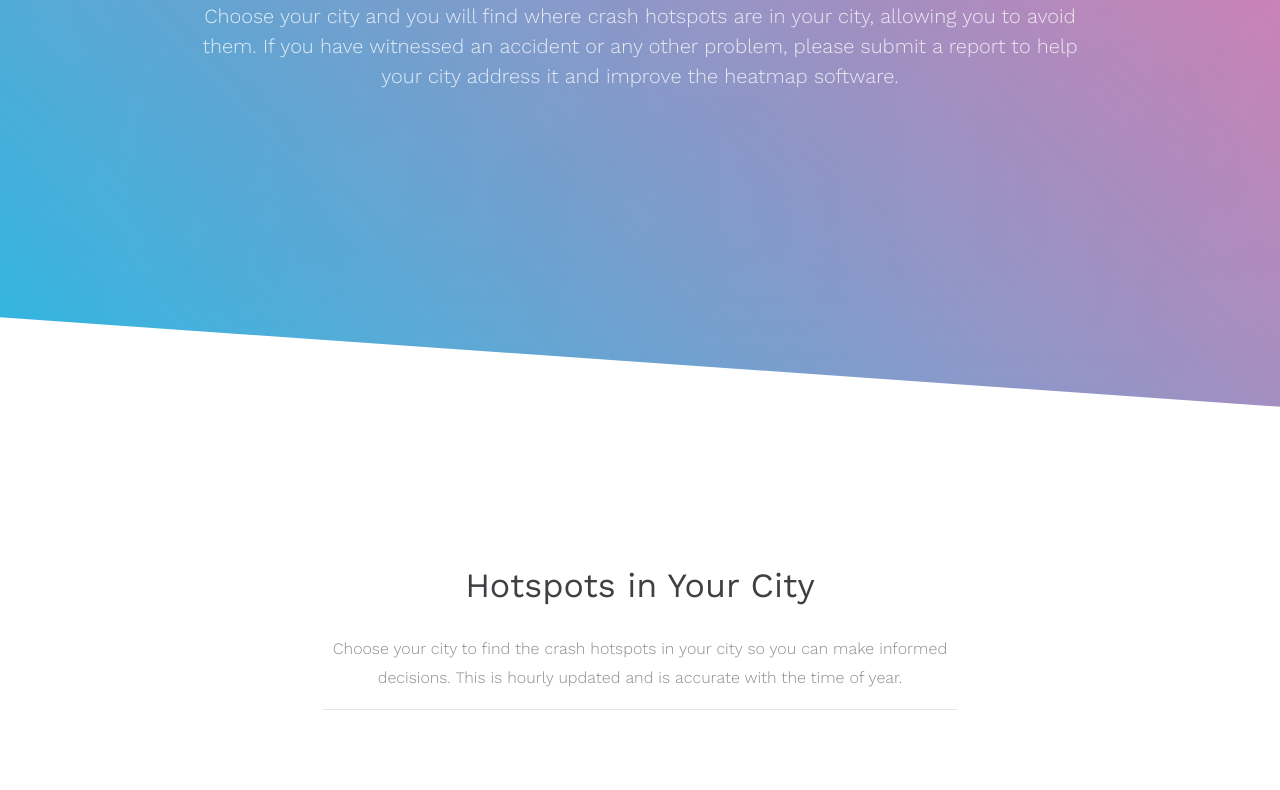
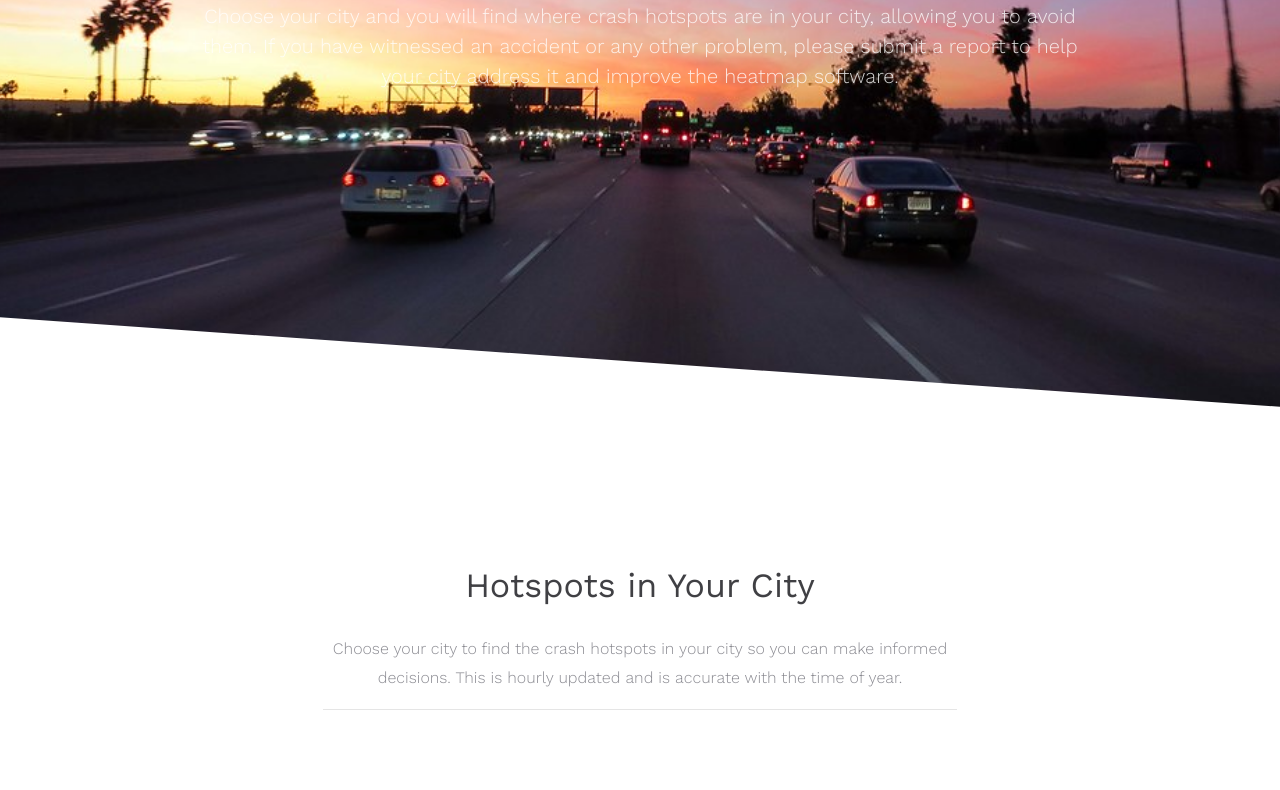
Before and after one commit to ayaanzhaque/PreDent, a plain HTML site: page driver.html in a window 1280 px wide. Shown: the part 368-1158 px from the top of the page. Drawn offline with nearby package versions, Linux system fonts and the light colour scheme; some packages are replaced by stand-ins of ours.

Commit message:
added backgrounds

```diff
--- a/driver.html
+++ b/driver.html
@@ -138,8 +138,7 @@
 
 
     <section class="home-slider ftco-degree-bg">
-      <div class="slider-item bread-wrap" style="background-image: url('images/bg_1.jpg');" data-stellar-background-ratio="0.5">
-        <div class="overlay"></div>
+      <div class="slider-item bread-wrap" style="background-image: url('images/sunsetdriving.jpg');" data-stellar-background-ratio="0.5">
         <div class="container">
           <div class="row slider-text justify-content-center align-items-center">
             <div class="col-md-10 col-sm-12 ftco-animate mb-4 text-center">
```
Also changed, not shown: visualization.html (+2 -3 lines), images/graphbackground.png (added), images/graphgraph.png (added), images/oilgraph.jpeg (added), images/skygraph.jpeg (added), images/skygraph.png (added), images/sunsetdriving.jpg (added), images/truck.png (added).
